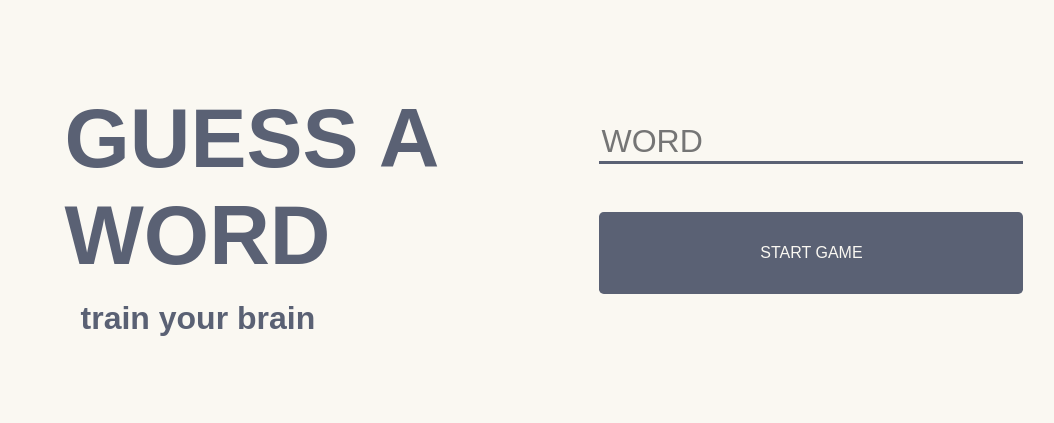
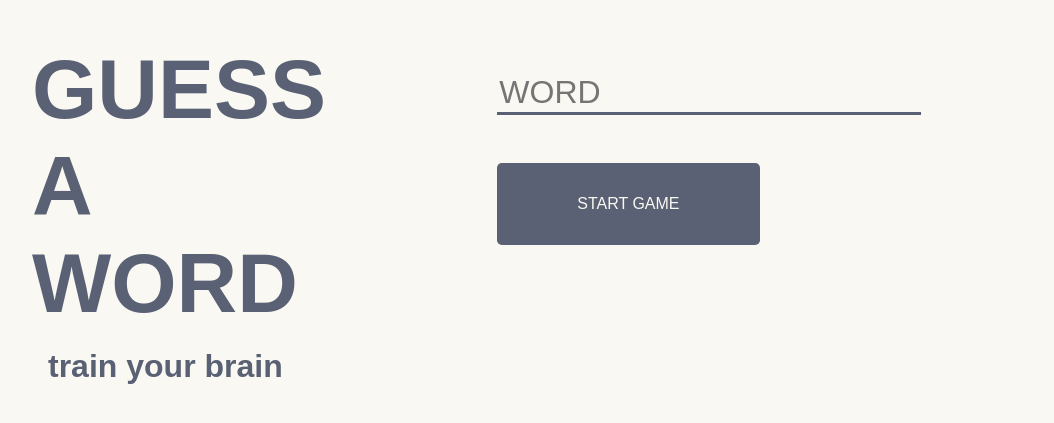
Before and after one commit to aliakseihuk/word-game, a React (Create React App) app: page / in a window 1280 px wide. Shown: the part 179-602 px from the top of the page, without its empty margins (96-1150 px from the left). Built offline with nearby package versions, Linux system fonts and the light colour scheme.

Commit message:
Add Word "Word" as Word by default. Use Button in Start class.

```diff
--- a/src/components/Start.js
+++ b/src/components/Start.js
@@ -2,6 +2,7 @@ import React, { Component } from 'react';
 import { connect } from 'react-redux';
 
 import { setWord } from '../actions';
+import Button from './button/Button';
 import ValidationError from './ValidationError';
 import './Start.css';
 
@@ -21,7 +22,7 @@ class Start extends Component {
 
   handleSubmit(event) {
     event.preventDefault();
-    this.props.setWord(this.state.inputValue);
+    this.props.setWord(this.state.inputValue || 'WORD');
   }
 
   render() {
@@ -47,9 +48,10 @@ class Start extends Component {
             placeholder="WORD"
           />
           {error}
-          <div className="wgButton" onClick={this.handleSubmit}>
-            START GAME
-          </div>
+          <Button
+            title="start game"
+            onClick={event => this.handleSubmit(event)}
+          />
         </section>
       </section>
     );
```
